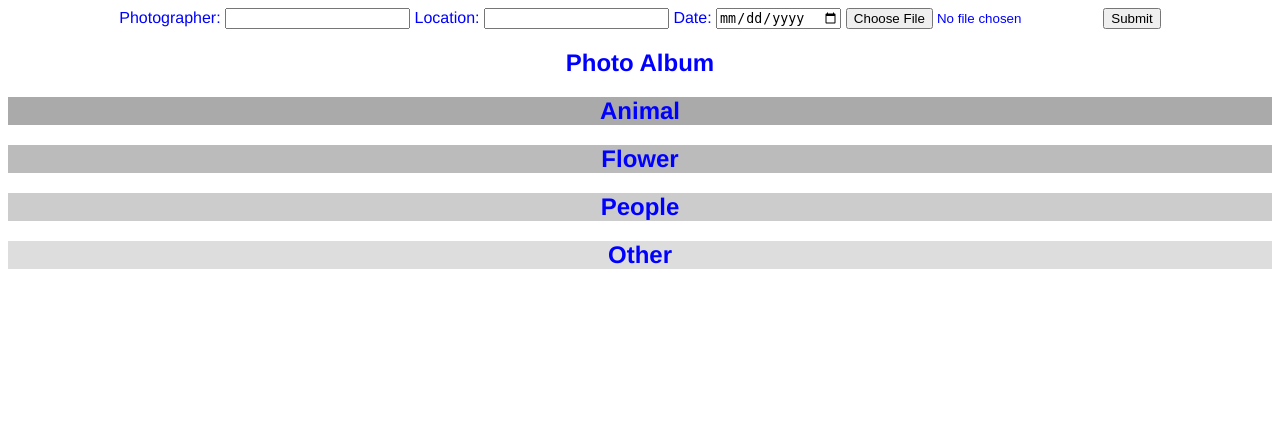
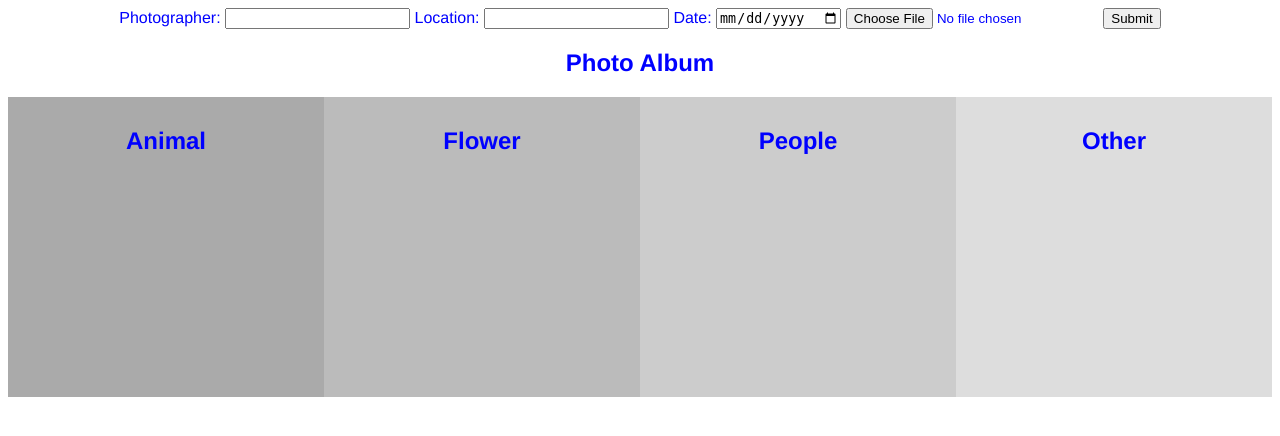
Before and after one commit to SallyMostafa/imagelabeldetector, a Flask app: page / in a window 1280 px wide. Shown: the top 436 px of the page. Run offline with Flask 2, Linux system fonts and the light colour scheme; data that the repository does not hold is empty.

Commit message:
Update style.css

```diff
--- a/static/style.css
+++ b/static/style.css
@@ -7,3 +7,21 @@ body {
 p {
   color: green;
 }
+* {
+  box-sizing: border-box;
+}
+
+/* Create four equal columns that floats next to each other */
+.column {
+  float: left;
+  width: 25%;
+  padding: 10px;
+  height: 300px; /* Should be removed. Only for demonstration */
+}
+
+/* Clear floats after the columns */
+.row:after {
+  content: "";
+  display: table;
+  clear: both;
+}
```
